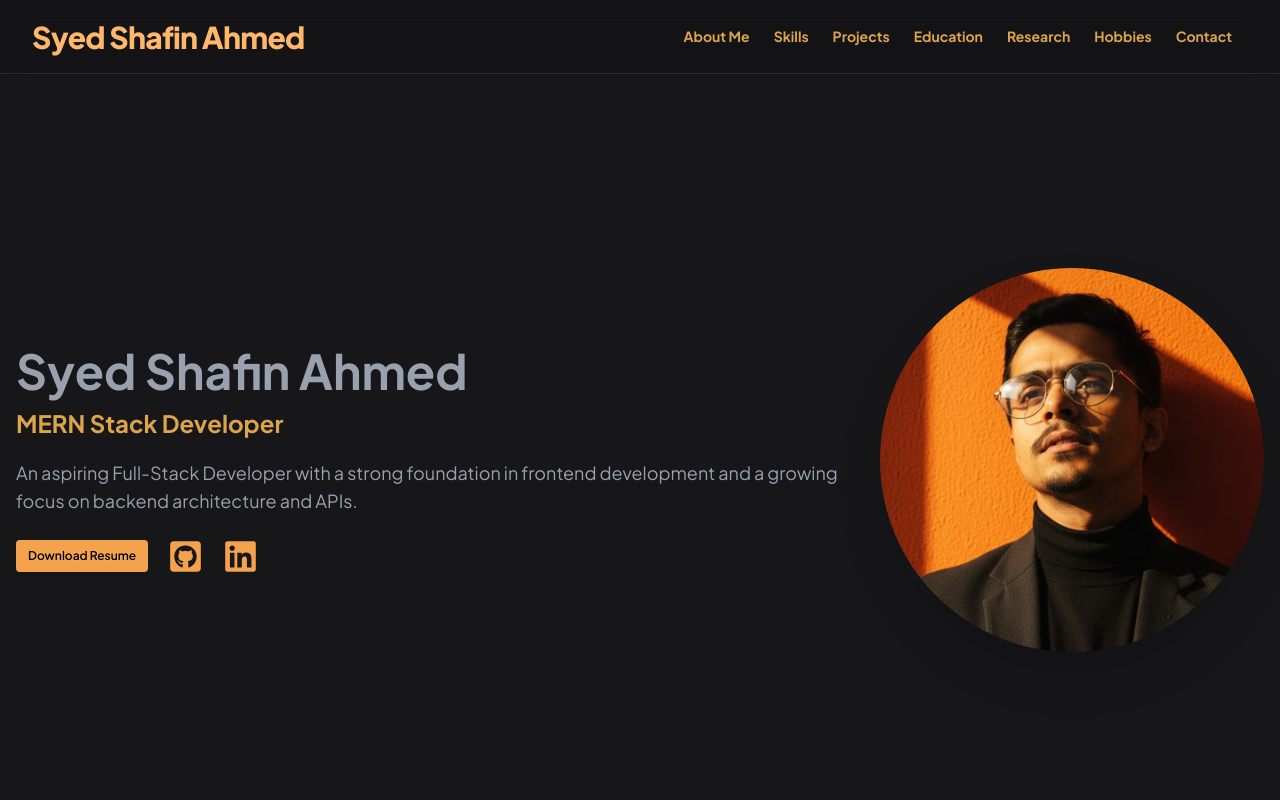
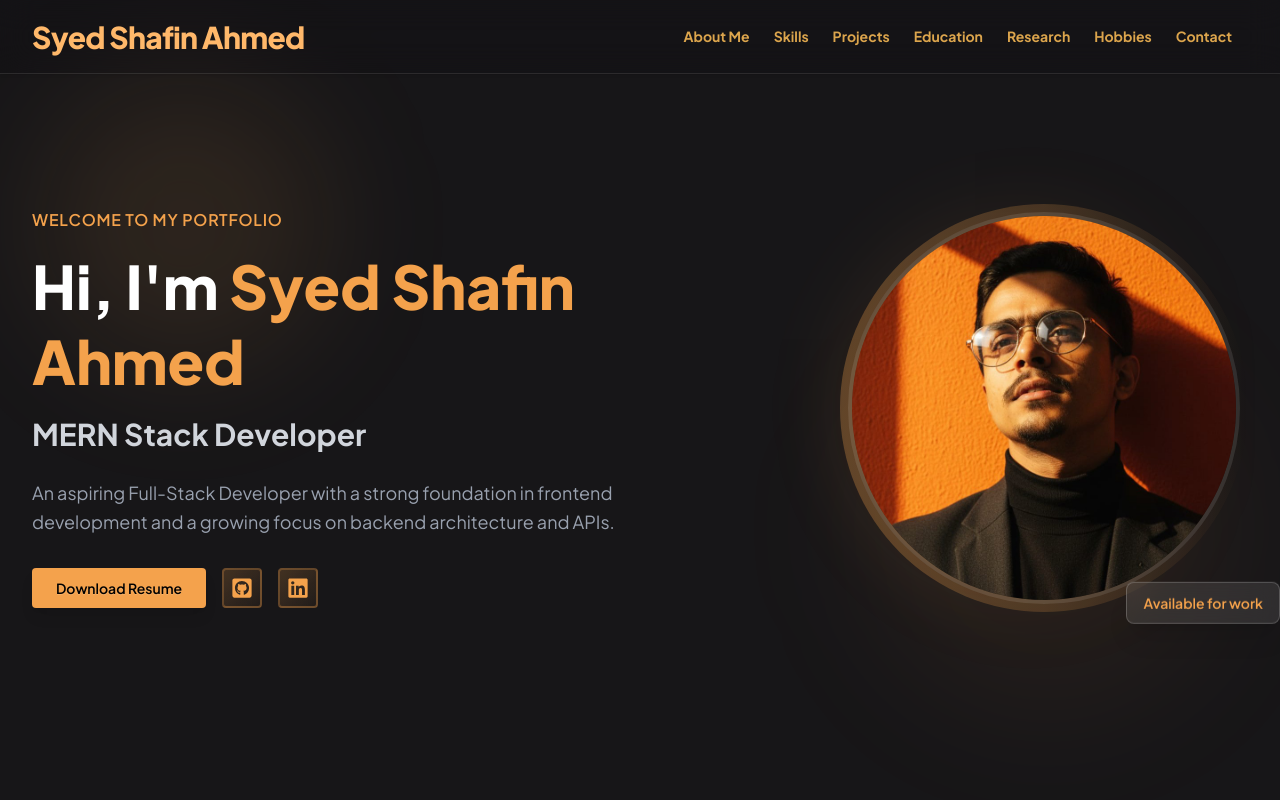
Before and after one commit to syedshafinahmed/PP, a React (Vite) app: page / in a window 1280 px wide. Shown: the top 800 px of the page. Built offline with nearby package versions, Linux system fonts and the light colour scheme.

Commit message:
Updated Navbar

```diff
--- a/src/Components/Hero.jsx
+++ b/src/Components/Hero.jsx
@@ -1,68 +1,191 @@
 import React from 'react';
+import { motion } from 'framer-motion';
 import me from '../assets/me.jpg';
-import { FiGithub } from 'react-icons/fi';
-import { SlSocialLinkedin } from 'react-icons/sl';
 import { TypeAnimation } from 'react-type-animation';
-import { FaGithubSquare, FaHome, FaLinkedin } from 'react-icons/fa';
+import { FaGithubSquare, FaLinkedin } from 'react-icons/fa';
 
 const Hero = () => {
+  const containerVariants = {
+    hidden: { opacity: 0 },
+    visible: {
+      opacity: 1,
+      transition: {
+        staggerChildren: 0.2,
+        delayChildren: 0.3,
+      },
+    },
+  };
+
+  const itemVariants = {
+    hidden: { opacity: 0, y: 30 },
+    visible: {
+      opacity: 1,
+      y: 0,
+      transition: {
+        duration: 0.6,
+        ease: "easeOut",
+      },
+    },
+  };
+
+  const imageVariants = {
+    hidden: { opacity: 0, scale: 0.8 },
+    visible: {
+      opacity: 1,
+      scale: 1,
+      transition: {
+        duration: 0.8,
+        ease: "easeOut",
+      },
+    },
+  };
+
   return (
-    <div className='bg-base-200 pt-15'>
-      <div className='max-w-7xl mx-auto'>
-        <div className="hero min-h-screen">
-          <div className="hero-content flex-col lg:flex-row-reverse">
-            <img src={me} data-aos="fade-left" className="max-w-sm mb-7 md:mb-0 rounded-full shadow-2xl" />
-            <div data-aos="fade-right">
-              <div className="text-center md:text-left font-bold">
-                <h1 className="text-3xl md:text-5xl">
-                  <span className="text-gray-400">Syed Shafin Ahmed</span>
-                </h1>
-                <div className="h-6 text-2xl mt-4 flex justify-center md:justify-start items-center">
+    <div className='bg-base-200 pt-20 pb-16 min-h-screen flex items-center relative overflow-hidden'>
+      {/* Background decorative elements */}
+      <div className="absolute inset-0 overflow-hidden pointer-events-none">
+        <div className="absolute top-20 left-10 w-72 h-72 bg-[#F4A24C]/10 rounded-full blur-3xl"></div>
+        <div className="absolute bottom-20 right-10 w-96 h-96 bg-[#F4A24C]/5 rounded-full blur-3xl"></div>
+      </div>
+
+      <div className='max-w-7xl mx-auto px-4 md:px-8 w-full relative z-10'>
+        <motion.div
+          variants={containerVariants}
+          initial="hidden"
+          animate="visible"
+          className="grid lg:grid-cols-2 gap-12 items-center"
+        >
+          {/* Left Column - Content */}
+          <div className="text-center lg:text-left order-2 lg:order-1">
+            <motion.div variants={itemVariants}>
+              <div className="inline-block mb-4">
+                <span className="text-sm md:text-base text-[#F4A24C] font-semibold tracking-wider uppercase">
+                  Welcome to my portfolio
+                </span>
+              </div>
+            </motion.div>
+
+            <motion.h1
+              variants={itemVariants}
+              className="text-4xl md:text-5xl lg:text-6xl font-black mb-4 leading-tight"
+            >
+              <span className="text-white">Hi, I'm </span>
+              <span className="text-[#F4A24C]">Syed Shafin Ahmed</span>
+            </motion.h1>
+
+            <motion.div
+              variants={itemVariants}
+              className="h-8 md:h-10 mb-6 flex justify-center lg:justify-start items-center [&_span]:caret-transparent"
+            >
               <TypeAnimation
-                    className="text-2xl"
+                className="text-xl md:text-2xl lg:text-3xl font-bold text-gray-300 [&::after]:hidden"
                 sequence={[
                   'Frontend Developer',
-                      1500,
+                  2000,
                   'React Developer',
-                      1500,
+                  2000,
                   'MERN Stack Developer',
-                      1500,
+                  2000,
                 ]}
                 speed={70}
                 repeat={Infinity}
                 cursor={false}
+                wrapper="span"
+              />
+            </motion.div>
+
+            <motion.p
+              variants={itemVariants}
+              className="text-sm md:text-base lg:text-lg text-gray-400 mb-8 max-w-2xl mx-auto lg:mx-0 leading-relaxed"
+            >
+              An aspiring Full-Stack Developer with a strong foundation in frontend development and a growing focus on backend architecture and APIs.
+            </motion.p>
+
+            <motion.div
+              variants={itemVariants}
+              className="flex flex-col sm:flex-row justify-center lg:justify-start items-center gap-4"
+            >
+              <a
+                href='/Syed Shafin Ahmed.pdf'
+                download
+                className='btn text-black rounded-sm border-none bg-[#F4A24C] btn-md px-6 hover:bg-[#F4A24C]/90 transition-all duration-300 hover:scale-105 shadow-lg'
+              >
+                Download Resume
+              </a>
+              <div className="flex gap-4 items-center">
+                <motion.a
+                  href="https://github.com/syedshafinahmed"
+                  target="_blank"
+                  rel="noopener noreferrer"
+                  whileHover={{ scale: 1.1, y: -2 }}
+                  whileTap={{ scale: 0.95 }}
+                  className="group relative h-10 w-10 flex items-center justify-center rounded-sm bg-gradient-to-br from-[#F4A24C]/20 to-[#F4A24C]/5 backdrop-blur-md border-2 border-[#F4A24C]/30 text-[#F4A24C] hover:border-[#F4A24C] hover:bg-gradient-to-br hover:from-[#F4A24C] hover:to-[#F4A24C]/80 hover:text-black transition-all duration-300 hover:shadow-[0_0_25px_rgba(244,162,76,0.6)]"
+                >
+                  <FaGithubSquare size={22} className="relative z-10" />
+                  <span className="absolute -bottom-8 left-1/2 -translate-x-1/2 text-xs text-gray-400 opacity-0 group-hover:opacity-100 transition-opacity duration-300 whitespace-nowrap">
+                    GitHub
+                  </span>
+                  <div className="absolute inset-0 rounded-sm bg-[#F4A24C]/20 opacity-0 group-hover:opacity-100 blur-xl transition-opacity duration-300"></div>
+                </motion.a>
+                <motion.a
+                  href="https://www.linkedin.com/in/syed-shafin-ahmed/"
+                  target="_blank"
+                  rel="noopener noreferrer"
+                  whileHover={{ scale: 1.1, y: -2 }}
+                  whileTap={{ scale: 0.95 }}
+                  className="group relative h-10 w-10 flex items-center justify-center rounded-sm bg-gradient-to-br from-[#F4A24C]/20 to-[#F4A24C]/5 backdrop-blur-md border-2 border-[#F4A24C]/30 text-[#F4A24C] hover:border-[#F4A24C] hover:bg-gradient-to-br hover:from-[#F4A24C] hover:to-[#F4A24C]/80 hover:text-black transition-all duration-300 hover:shadow-[0_0_25px_rgba(244,162,76,0.6)]"
+                >
+                  <FaLinkedin size={22} className="relative z-10" />
+                  <span className="absolute -bottom-8 left-1/2 -translate-x-1/2 text-xs text-gray-400 opacity-0 group-hover:opacity-100 transition-opacity duration-300 whitespace-nowrap">
+                    LinkedIn
+                  </span>
+                  <div className="absolute inset-0 rounded-sm bg-[#F4A24C]/20 opacity-0 group-hover:opacity-100 blur-xl transition-opacity duration-300"></div>
+                </motion.a>
+              </div>
+            </motion.div>
+          </div>
+
+          {/* Right Column - Image */}
+          <motion.div
+            variants={imageVariants}
+            initial="hidden"
+            animate="visible"
+            className="order-1 lg:order-2 flex justify-center lg:justify-end"
+          >
+            <div className="relative">
+              {/* Decorative ring */}
+              <div className="absolute inset-0 rounded-full bg-gradient-to-r from-[#F4A24C]/20 to-transparent blur-2xl animate-pulse"></div>
+
+              {/* Image container with border gradient */}
+              <div className="relative p-2 rounded-full bg-gradient-to-r from-[#F4A24C]/30 via-[#F4A24C]/20 to-transparent">
+                <div className="relative rounded-full overflow-hidden border-4 border-white/10 backdrop-blur-sm">
+                  <img
+                    src={me}
+                    alt="Syed Shafin Ahmed"
+                    className="w-64 h-64 md:w-80 md:h-80 lg:w-96 lg:h-96 object-cover"
                   />
                 </div>
               </div>
 
-
-              <p className="text-sm md:text-lg py-6 px-10 md:px-0 text-center md:text-left text-gray-400">
-                An aspiring Full-Stack Developer with a strong foundation in frontend development and a growing focus on backend architecture and APIs.
-              </p>
-
-              <div className="flex justify-center items-center md:justify-start gap-5 mb-10 md:mb-0">
-                <a href='/Syed Shafin Ahmed.pdf' download className='btn text-black rounded-sm border-none bg-[#F4A24C] btn-sm'>Download Resume</a>
-                <a
-                  href="https://github.com/syedshafinahmed"
-                  target="_blank"
-                  rel="noopener noreferrer"
-                  className="text-[#F4A24C] hover:text-[#F4A24C] transition-all duration-300 hover:drop-shadow-[0_0_30px_rgba(255,215,0,1)]"
+              {/* Floating badge */}
+              <motion.div
+                animate={{
+                  y: [0, -10, 0],
+                }}
+                transition={{
+                  duration: 3,
+                  repeat: Infinity,
+                  ease: "easeInOut",
+                }}
+                className="absolute -bottom-4 -right-4 md:-right-8 bg-white/10 backdrop-blur-md border border-white/20 rounded-lg px-4 py-2 shadow-xl"
               >
-                  <FaGithubSquare size={35} />
-                </a>
-                <a
-                  href="https://www.linkedin.com/in/syed-shafin-ahmed/"
-                  target="_blank"
-                  rel="noopener noreferrer"
-                  className="text-[#F4A24C] hover:text-[#F4A24C] transition-all duration-300 hover:drop-shadow-[0_0_30px_rgba(255,215,0,1)]"
-                >
-                  <FaLinkedin size={35} />
-                </a>
+                <span className="text-xs md:text-sm text-[#F4A24C] font-semibold">
+                  Available for work
+                </span>
+              </motion.div>
             </div>
-
-            </div>
-          </div>
-        </div>
+          </motion.div>
+        </motion.div>
       </div>
     </div>
   );
--- a/src/index.css
+++ b/src/index.css
@@ -18,3 +18,19 @@ body {
 html {
   scroll-behavior: smooth;
 }
+
+/* Hide TypeAnimation cursor */
+.react-type-animation-cursor,
+[class*="react-type-animation"]::after,
+span::after {
+  display: none !important;
+  visibility: hidden !important;
+  opacity: 0 !important;
+  content: none !important;
+}
+
+/* Target TypeAnimation wrapper specifically */
+span[class*="TypeAnimation"]::after {
+  display: none !important;
+  content: none !important;
+}
```
Lines whose indentation alone changed are shown as unchanged.
